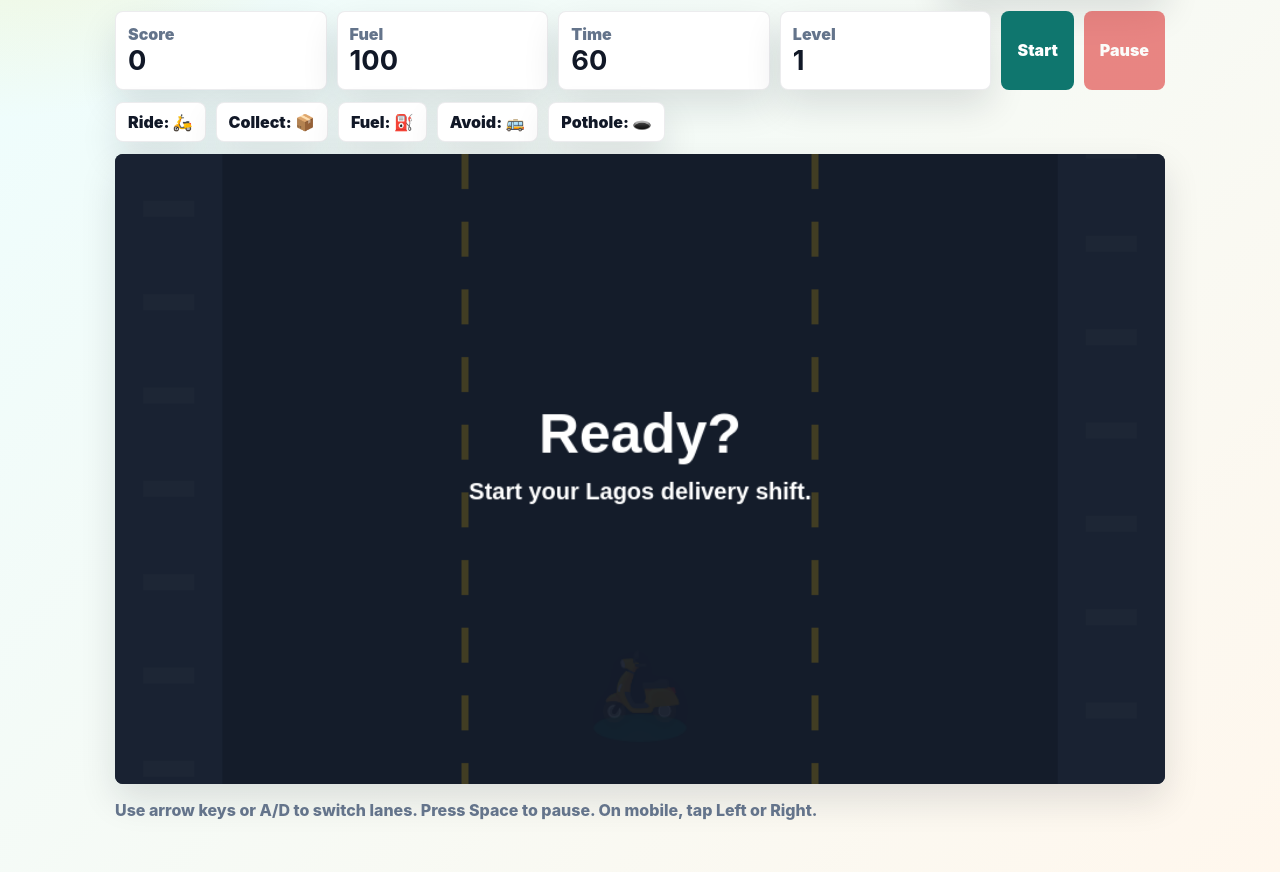
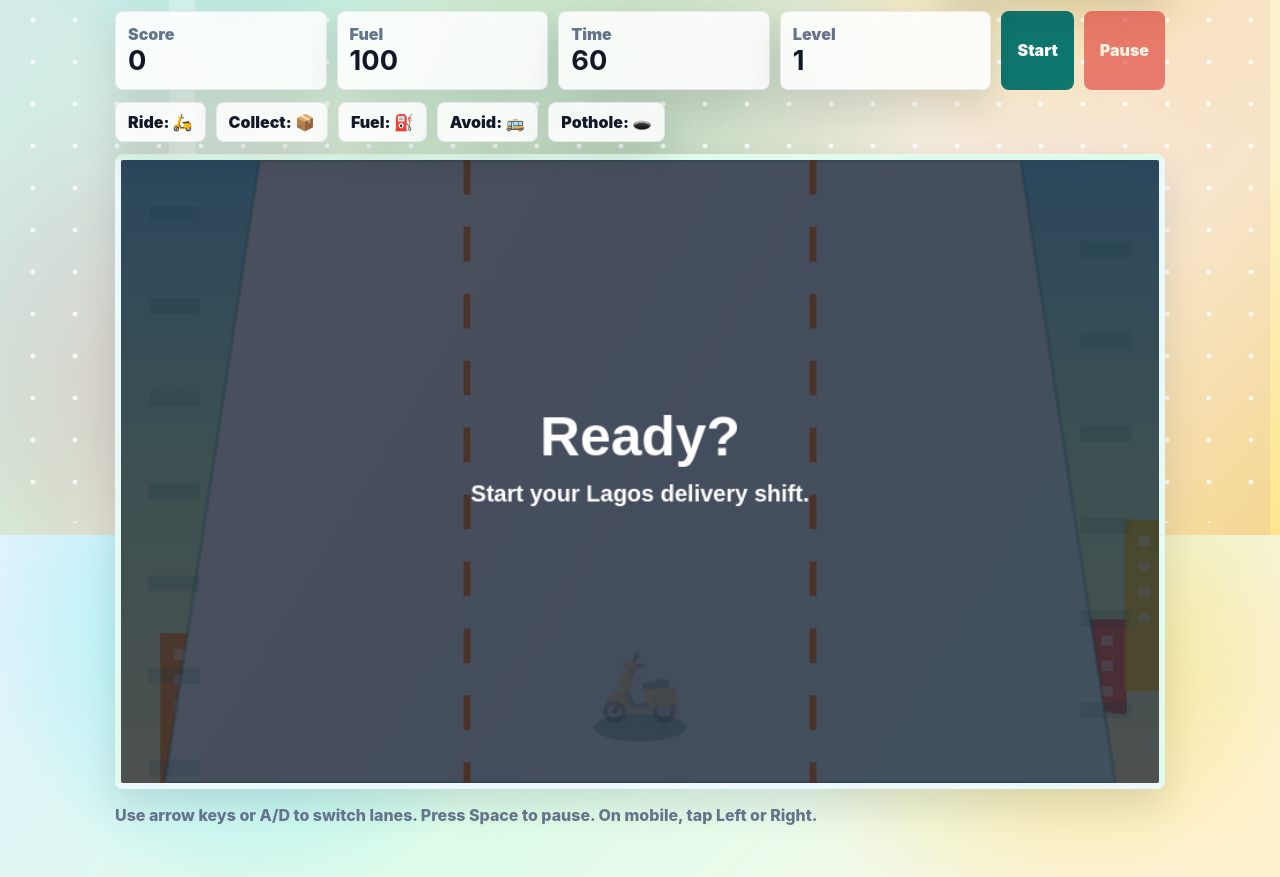
Before and after one commit to LucyAlex12/lagos-delivery-dash-web-game, a plain HTML site: page index.html in a window 1280 px wide. Shown: the part 265-1142 px from the top of the page. Drawn offline with Linux system fonts and the light colour scheme.

Commit message:
Brighten Lagos game interface

```diff
--- a/app.js
+++ b/app.js
@@ -35,14 +35,33 @@
 bestScoreNode.textContent = bestScore;
 
 function drawRoad() {
-  ctx.fillStyle = "#1f2937";
+  const sky = ctx.createLinearGradient(0, 0, 0, canvas.height);
+  sky.addColorStop(0, "#7dd3fc");
+  sky.addColorStop(0.48, "#bbf7d0");
+  sky.addColorStop(1, "#fef3c7");
+  ctx.fillStyle = sky;
   ctx.fillRect(0, 0, canvas.width, canvas.height);
 
-  ctx.fillStyle = "#334155";
-  ctx.fillRect(0, 0, 92, canvas.height);
-  ctx.fillRect(canvas.width - 92, 0, 92, canvas.height);
+  drawLagosScenery();
 
-  ctx.strokeStyle = "rgba(250, 204, 21, 0.8)";
+  const road = ctx.createLinearGradient(0, 0, canvas.width, canvas.height);
+  road.addColorStop(0, "#f8fafc");
+  road.addColorStop(0.52, "#dbeafe");
+  road.addColorStop(1, "#cffafe");
+  ctx.fillStyle = road;
+  ctx.beginPath();
+  ctx.moveTo(120, 0);
+  ctx.lineTo(canvas.width - 120, 0);
+  ctx.lineTo(canvas.width - 38, canvas.height);
+  ctx.lineTo(38, canvas.height);
+  ctx.closePath();
+  ctx.fill();
+
+  ctx.strokeStyle = "rgba(15, 118, 110, 0.26)";
+  ctx.lineWidth = 3;
+  ctx.stroke();
+
+  ctx.strokeStyle = "rgba(249, 115, 22, 0.88)";
   ctx.lineWidth = 6;
   ctx.setLineDash([30, 28]);
   for (let i = 1; i < 3; i += 1) {
@@ -54,11 +73,42 @@
   }
   ctx.setLineDash([]);
 
-  ctx.fillStyle = "rgba(255,255,255,0.08)";
+  ctx.fillStyle = "rgba(15, 118, 110, 0.16)";
   for (let y = -40 + (frame % 80); y < canvas.height; y += 80) {
     ctx.fillRect(24, y, 44, 14);
     ctx.fillRect(canvas.width - 68, y + 30, 44, 14);
   }
+}
+
+function drawLagosScenery() {
+  const drift = frame % 120;
+  const buildings = [
+    ["#f97316", 34, 130],
+    ["#0f766e", 68, 92],
+    ["#7c3aed", 760, 118],
+    ["#ef4444", 820, 82],
+    ["#facc15", 870, 148]
+  ];
+
+  buildings.forEach(([color, x, height], index) => {
+    const y = canvas.height - height - ((drift + index * 20) % 90);
+    ctx.fillStyle = color;
+    ctx.globalAlpha = 0.75;
+    ctx.fillRect(x, Math.max(28, y), 52, height);
+    ctx.fillStyle = "rgba(255,255,255,0.68)";
+    for (let row = 0; row < 4; row += 1) {
+      ctx.fillRect(x + 12, Math.max(40, y + 14 + row * 22), 10, 9);
+      ctx.fillRect(x + 30, Math.max(40, y + 14 + row * 22), 10, 9);
+    }
+    ctx.globalAlpha = 1;
+  });
+
+  ctx.fillStyle = "rgba(255,255,255,0.72)";
+  ctx.beginPath();
+  ctx.arc(188, 72, 22, 0, Math.PI * 2);
+  ctx.arc(212, 72, 28, 0, Math.PI * 2);
+  ctx.arc(242, 76, 20, 0, Math.PI * 2);
+  ctx.fill();
 }
 
 function drawEmoji(icon, x, y, size) {
@@ -102,6 +152,8 @@
   timeNode.textContent = time;
   levelNode.textContent = level;
   bestScoreNode.textContent = bestScore;
+  document.documentElement.style.setProperty("--game-hue", String(140 + level * 28));
+  document.documentElement.style.setProperty("--bg-shift", `${(player.lane - 1) * 1.8}%`);
 }
 
 function hitObject(object) {
@@ -220,6 +272,11 @@
   }
 });
 
+document.addEventListener("pointermove", event => {
+  document.documentElement.style.setProperty("--cursor-x", `${(event.clientX / window.innerWidth) * 100}%`);
+  document.documentElement.style.setProperty("--cursor-y", `${(event.clientY / window.innerHeight) * 100}%`);
+});
+
 leftBtn.addEventListener("click", () => movePlayer(-1));
 rightBtn.addEventListener("click", () => movePlayer(1));
 startBtn.addEventListener("click", startGame);
--- a/style.css
+++ b/style.css
@@ -1,12 +1,15 @@
 :root {
   --ink: #111827;
-  --road: #1f2937;
+  --road: #7dd3fc;
   --yellow: #facc15;
   --green: #0f766e;
   --red: #dc2626;
   --sky: #dff6ff;
   --panel: #ffffff;
   --muted: #64748b;
+  --cursor-x: 20%;
+  --cursor-y: 12%;
+  --game-hue: 185;
 }
 
 * {
@@ -18,15 +21,47 @@
   min-height: 100vh;
   font-family: Inter, "Segoe UI", Arial, sans-serif;
   background:
-    radial-gradient(circle at top left, rgba(250, 204, 21, 0.28), transparent 24rem),
-    linear-gradient(135deg, #ecfeff, #fff7ed);
+    radial-gradient(circle at var(--cursor-x) var(--cursor-y), hsla(var(--game-hue), 95%, 62%, 0.42), transparent 17rem),
+    radial-gradient(circle at 86% 18%, rgba(250, 204, 21, 0.38), transparent 20rem),
+    radial-gradient(circle at 16% 82%, rgba(236, 72, 153, 0.24), transparent 20rem),
+    linear-gradient(135deg, #e0f2fe 0%, #dcfce7 38%, #fff7ed 72%, #fde68a 100%);
+  background-attachment: fixed;
   color: var(--ink);
+  overflow-x: hidden;
+  transition: background 0.25s ease;
+}
+
+body::before {
+  animation: colorDrift 13s ease-in-out infinite alternate;
+  background:
+    linear-gradient(90deg, transparent 0 14%, rgba(255,255,255,0.38) 14% 16%, transparent 16% 32%),
+    linear-gradient(120deg, rgba(15,118,110,0.1), rgba(249,115,22,0.12), rgba(124,58,237,0.1));
+  content: "";
+  inset: 0;
+  opacity: 0.75;
+  pointer-events: none;
+  position: fixed;
+  transform: translateX(var(--bg-shift, 0));
+  z-index: -1;
 }
 
 .game-shell {
   width: min(1050px, calc(100% - 32px));
   margin: 0 auto;
   padding: 28px 0 36px;
+}
+
+.game-shell::before {
+  background:
+    radial-gradient(circle, rgba(255,255,255,0.78) 0 2px, transparent 3px),
+    radial-gradient(circle, rgba(15,118,110,0.18), transparent 18rem);
+  background-size: 42px 42px, auto;
+  border-radius: 32px;
+  content: "";
+  inset: 12px;
+  pointer-events: none;
+  position: fixed;
+  z-index: -1;
 }
 
 .hero {
@@ -69,8 +104,9 @@
 .high-score,
 .hud article,
 .legend span {
-  background: var(--panel);
+  background: rgba(255, 255, 255, 0.86);
   border: 1px solid rgba(17, 24, 39, 0.08);
+  backdrop-filter: blur(12px);
 }
 
 .high-score {
@@ -139,7 +175,8 @@
 }
 
 canvas {
-  background: var(--road);
+  background: linear-gradient(180deg, #bae6fd, #86efac);
+  border: 6px solid rgba(255,255,255,0.74);
   display: block;
   width: 100%;
 }
@@ -159,6 +196,17 @@
   font-weight: 800;
 }
 
+@keyframes colorDrift {
+  0% {
+    filter: hue-rotate(0deg);
+    transform: translateX(-2%);
+  }
+  100% {
+    filter: hue-rotate(28deg);
+    transform: translateX(2%);
+  }
+}
+
 @media (max-width: 820px) {
   .hero,
   .hud {
```
